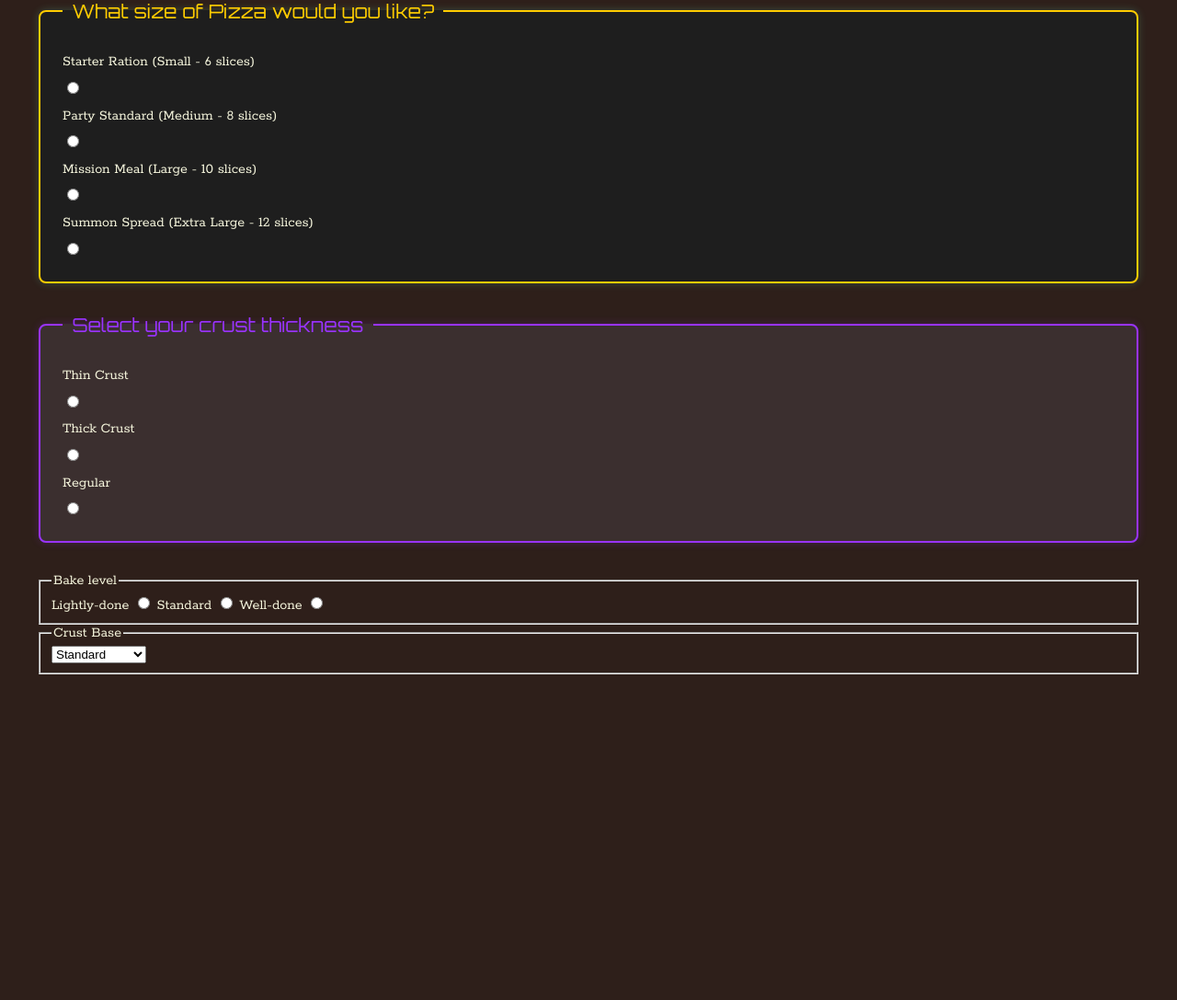
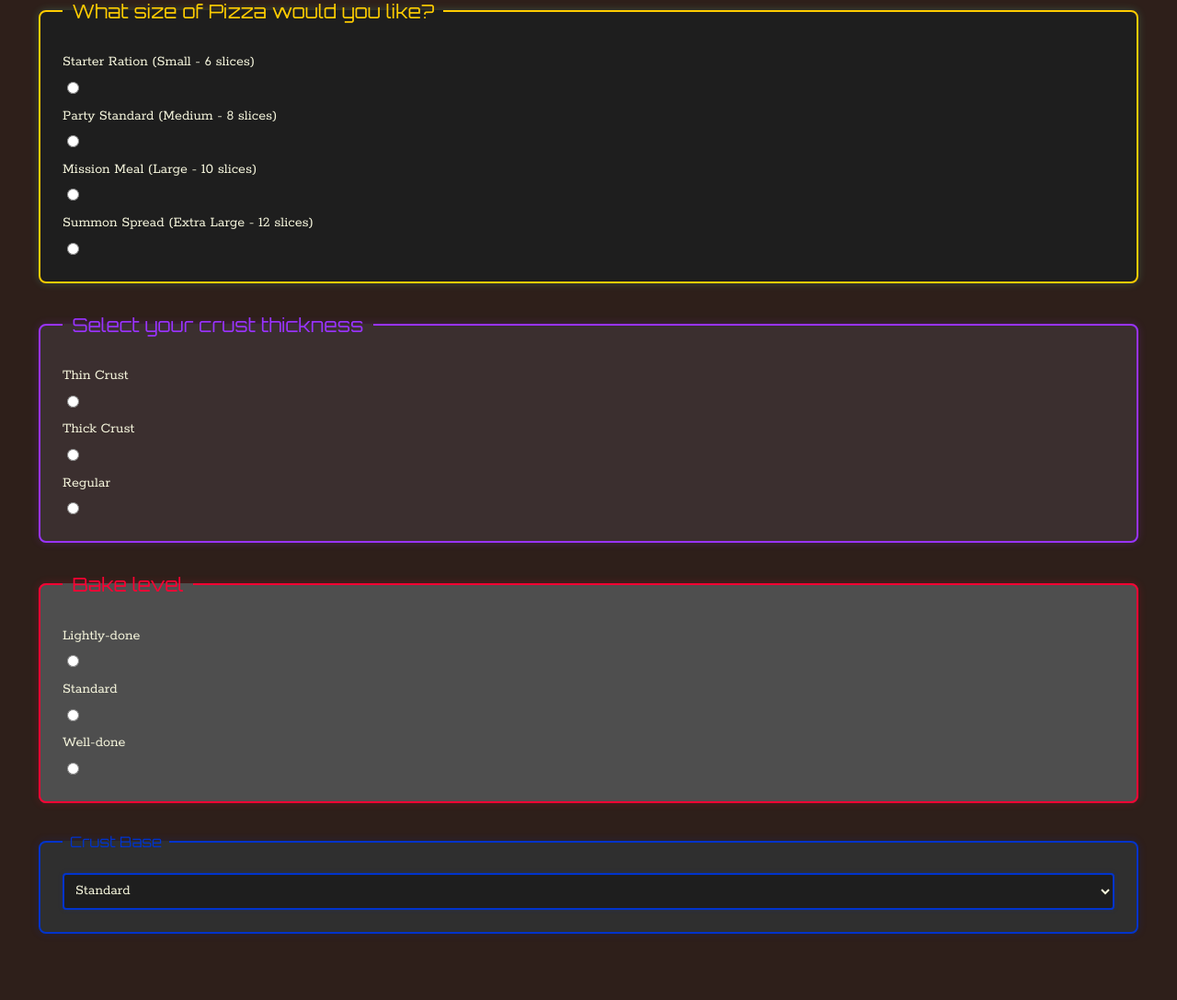
Before and after one commit to Riokajin/HTML-CSS-JS-Fundamentals-Adam-Evans, a PHP site: page / in a window 1280 px wide. Shown: the part 172-1259 px from the top of the page at 92% size. Before the commit the page ends 905 px from the top, so only its background shows below. Run offline with PHP 8.4, Linux system fonts and the light colour scheme.

Commit message:
adds style to bake level and crust base settings

```diff
--- a/assignment-1/css/styles.css
+++ b/assignment-1/css/styles.css
@@ -51,6 +51,7 @@ body {
 }
 
 /*settings for the thickness fieldset*/
+/*sty;ed ;ole Avalanche armor with brick tones and independent materia purple*/
 /*Independent Materia Purple, glowing aura*/
 .thickness-fieldset {
     background-color: #3b2f2f; /*aged brick / bar wall*/
@@ -84,3 +85,81 @@ body {
 .thickness-fieldset label:hover {
     color: #9933ff;
 }
+
+/*settings for Bake level fieldset*/
+/*styled like a mako oven control panel with summon materia red and reactor glow */
+.bake-fieldset {
+    background-color: #4e4e4e; /*reactor core steel*/
+    border: 2px solid #ff0033; /* summon materia red border*/
+    border-radius: 8px;
+    padding: 1.5em;
+    margin-bottom: 2em;
+    box-shadow: 0 0 10px #ff003333
+}
+
+/*Legend styled with tech font and summon materia red*/
+.bake-fieldset legend {
+    font-family: 'Orbitron', sans-serif;
+    font-size: 1.3em;
+    color: #ff0033;
+    padding: 0 0.5em;
+}
+
+/*Labels for Bake level inputs*/
+.bake-fieldset label {
+    display: block;
+    margin: 0.6em 0;
+    cursor: pointer;
+    transition: color 0.3s ease;
+    color: #f5f5dc;
+}
+
+/*Radio buttons colored summon materia red when selected */
+.bake-fieldset input[type="radio"] {
+    accent-color: #ff0033;
+    margin-right: 0.5em;
+}
+
+/*hover effect: same red glow*/
+.bake-fieldset label:hover {
+    color: #ff0033
+}
+
+
+/*Crust Base. styled like support materia - optional but customizes the build*/
+
+.base-fieldset {
+    background-color: #2f2f2f; /*console panel steel */
+    border: 2px solid #0033cc; /*support materia blue */
+    border-radius: 8px;
+    padding: 1.5em;
+    margin-bottom: 2em;
+    box-shadow: 0 0 10px #0033cc33; /*subtle blue glow*/
+}
+
+.base-fieldset legend {
+    font-family: 'Orbitron', sans-serif;
+    font-size 1.3em;
+    color: #0033cc;
+    padding: 0 0.5em;
+}
+
+.base-fieldset select {
+    width: 100%;
+    padding: 0.5em;
+    font-family: 'Rokkitt', serif;
+    font-size: 1em;
+    background-color: #1e1e1e;
+    color: #f5f5dc;
+    border: 2px solid #0033cc;
+    border-radius: 4px;
+    box-shadow: 0 0 5px #0033cc33;
+    cursor: pointer;
+    transition: border-color 0.3s ease, box-shadow 0.3s ease;
+}
+
+.base-fieldset select:hover, .base-fieldset select:focus {
+    border-color: #3366ff; /* Brighter edge when hovered or focused*/
+    box-shadow: 0 0 10px #3366ff55;
+    outline: none; /*removes default browser focus effect*/
+}
--- a/assignment-1/index.html
+++ b/assignment-1/index.html
@@ -54,7 +54,7 @@
                     </fieldset>
 
                     <!--How well-done it is.-->
-                    <fieldset>
+                    <fieldset class="bake-fieldset">
                         <legend>Bake level</legend>
 
                         <label for="light">Lightly-done</label>
@@ -69,10 +69,9 @@
 
                     </fieldset>
 
-                    <fieldset>
+                    <fieldset class="base-fieldset">
                         <legend>Crust Base</legend>
                         <!--drop-down menu for choosing optional settings of base crust-->
-                        <label for="crustBase"></label>
                         <select name="crustBase" id="crustBase">
                             <option value="">Standard</option>
                             <option value="gluten-free">Gluten-Free</option>
```
